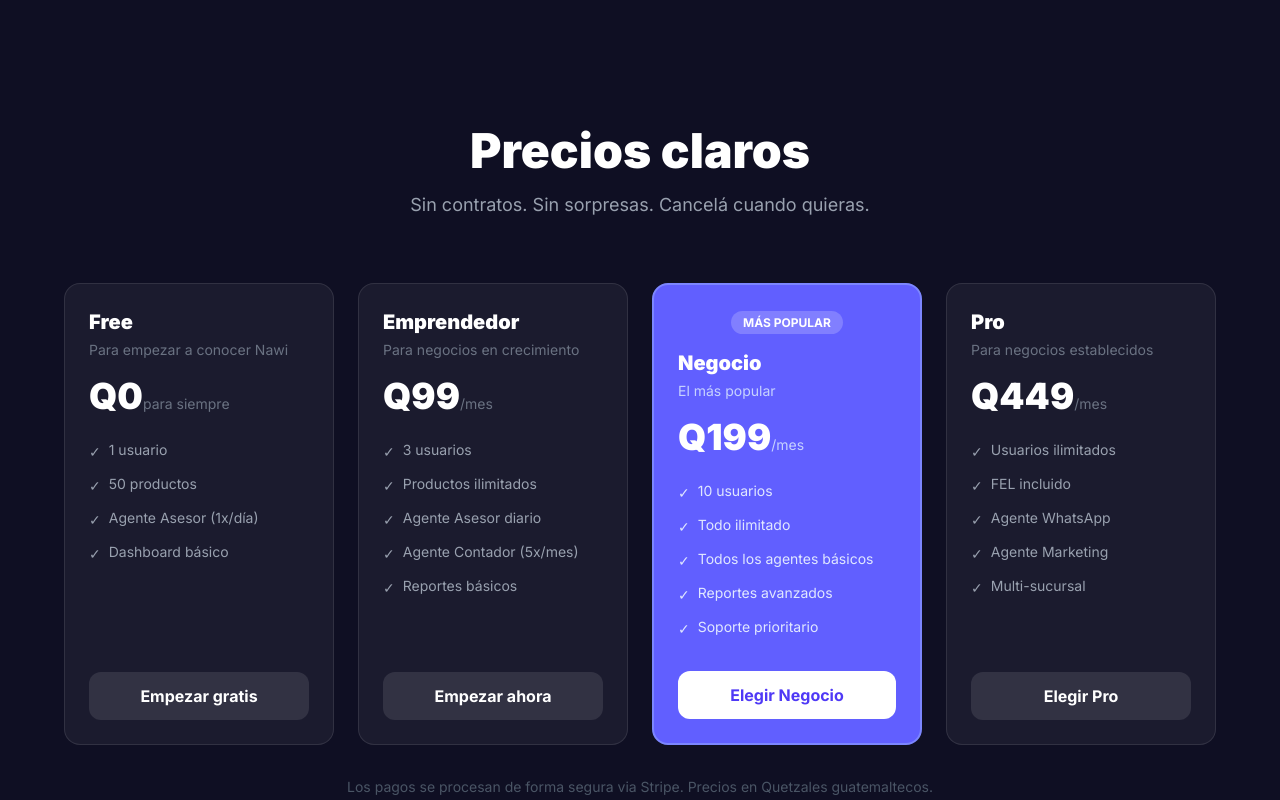
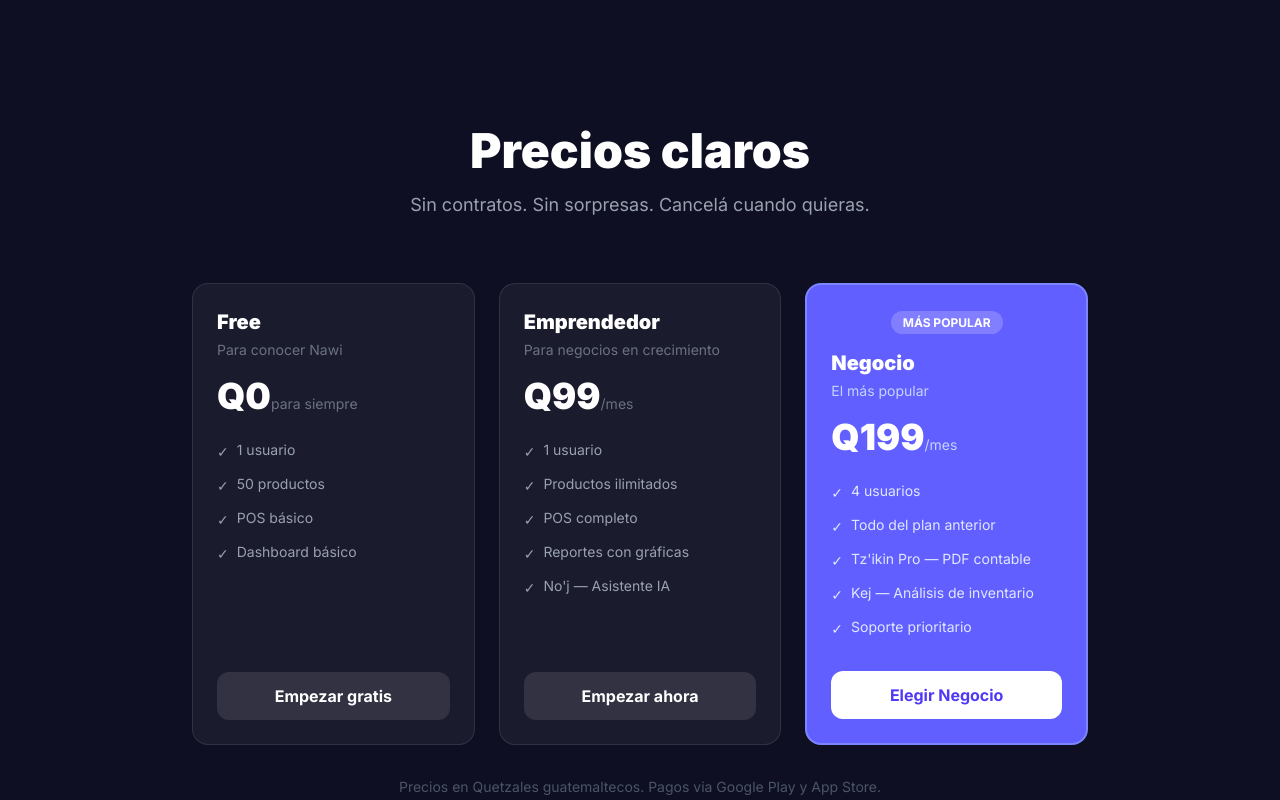
Before and after one commit to gteamx7/nawi-landing, a Next.js app: page / in a window 1280 px wide. Shown: the part 3380-4180 px from the top of the page. Built offline with nearby package versions, Linux system fonts and the light colour scheme.

Commit message:
feat: precios actualizados Q99/Q199 con features reales

```diff
--- a/components/Pricing.tsx
+++ b/components/Pricing.tsx
@@ -3,8 +3,8 @@
     name: 'Free',
     price: 'Q0',
     period: 'para siempre',
-    desc: 'Para empezar a conocer Nawi',
-    features: ['1 usuario', '50 productos', 'Agente Asesor (1x/día)', 'Dashboard básico'],
+    desc: 'Para conocer Nawi',
+    features: ['1 usuario', '50 productos', 'POS básico', 'Dashboard básico'],
     cta: 'Empezar gratis',
     highlighted: false,
   },
@@ -13,7 +13,7 @@
     price: 'Q99',
     period: '/mes',
     desc: 'Para negocios en crecimiento',
-    features: ['3 usuarios', 'Productos ilimitados', 'Agente Asesor diario', 'Agente Contador (5x/mes)', 'Reportes básicos'],
+    features: ['1 usuario', 'Productos ilimitados', 'POS completo', 'Reportes con gráficas', "No'j — Asistente IA"],
     cta: 'Empezar ahora',
     highlighted: false,
   },
@@ -22,35 +22,21 @@
     price: 'Q199',
     period: '/mes',
     desc: 'El más popular',
-    features: ['10 usuarios', 'Todo ilimitado', 'Todos los agentes básicos', 'Reportes avanzados', 'Soporte prioritario'],
+    features: ['4 usuarios', 'Todo del plan anterior', "Tz'ikin Pro — PDF contable", 'Kej — Análisis de inventario', 'Soporte prioritario'],
     cta: 'Elegir Negocio',
     highlighted: true,
-  },
-  {
-    name: 'Pro',
-    price: 'Q449',
-    period: '/mes',
-    desc: 'Para negocios establecidos',
-    features: ['Usuarios ilimitados', 'FEL incluido', 'Agente WhatsApp', 'Agente Marketing', 'Multi-sucursal'],
-    cta: 'Elegir Pro',
-    highlighted: false,
   },
 ]
 
 export default function Pricing() {
   return (
     <section id="precios" className="py-24 px-6">
-      <div className="max-w-6xl mx-auto">
+      <div className="max-w-4xl mx-auto">
         <div className="text-center mb-16">
-          <h2 className="text-4xl md:text-5xl font-black text-white mb-4">
-            Precios claros
-          </h2>
-          <p className="text-gray-400 text-lg">
-            Sin contratos. Sin sorpresas. Cancelá cuando quieras.
-          </p>
+          <h2 className="text-4xl md:text-5xl font-black text-white mb-4">Precios claros</h2>
+          <p className="text-gray-400 text-lg">Sin contratos. Sin sorpresas. Cancelá cuando quieras.</p>
         </div>
-
-        <div className="grid grid-cols-1 md:grid-cols-2 lg:grid-cols-4 gap-6">
+        <div className="grid grid-cols-1 md:grid-cols-3 gap-6">
           {plans.map((p) => (
             <div key={p.name} className={`rounded-2xl p-6 flex flex-col ${p.highlighted ? 'bg-indigo-500 border-2 border-indigo-400' : 'bg-white/5 border border-white/10'}`}>
               {p.highlighted && (
@@ -58,10 +44,10 @@
                   <span className="bg-white/20 text-white text-xs font-bold px-3 py-1 rounded-full">MÁS POPULAR</span>
                 </div>
               )}
-              <h3 className={`font-black text-xl mb-1 ${p.highlighted ? 'text-white' : 'text-white'}`}>{p.name}</h3>
+              <h3 className="font-black text-xl text-white mb-1">{p.name}</h3>
               <p className={`text-sm mb-4 ${p.highlighted ? 'text-indigo-200' : 'text-gray-500'}`}>{p.desc}</p>
               <div className="mb-6">
-                <span className={`text-4xl font-black ${p.highlighted ? 'text-white' : 'text-white'}`}>{p.price}</span>
+                <span className="text-4xl font-black text-white">{p.price}</span>
                 <span className={`text-sm ${p.highlighted ? 'text-indigo-200' : 'text-gray-500'}`}>{p.period}</span>
               </div>
               <ul className="space-y-3 mb-8 flex-1">
@@ -78,9 +64,8 @@
             </div>
           ))}
         </div>
-
         <p className="text-center text-gray-600 text-sm mt-8">
-          Los pagos se procesan de forma segura via Stripe. Precios en Quetzales guatemaltecos.
+          Precios en Quetzales guatemaltecos. Pagos via Google Play y App Store.
         </p>
       </div>
     </section>
```
